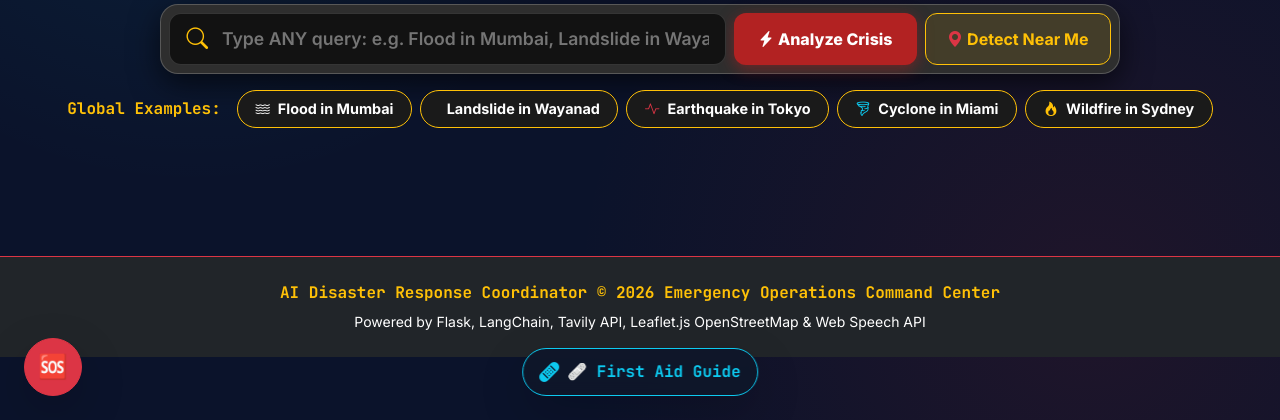
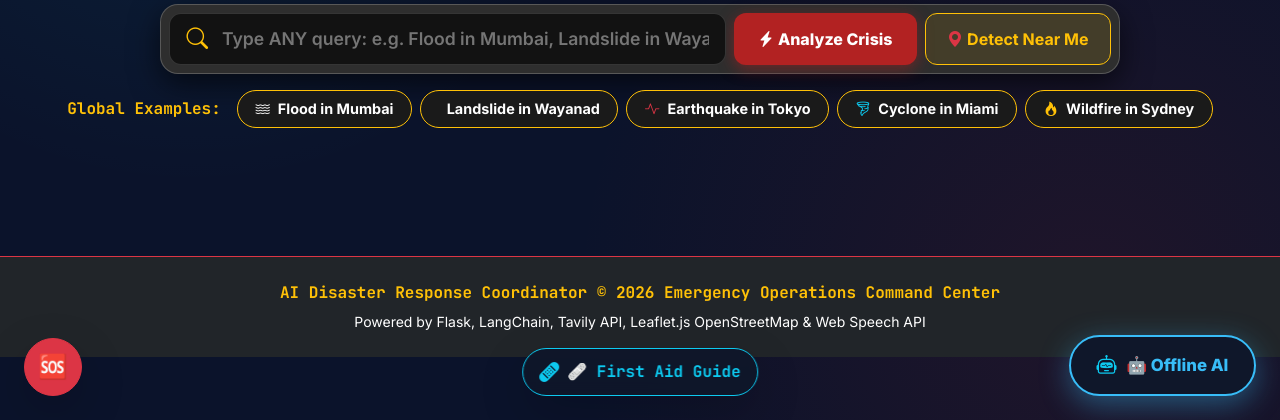
Before and after one commit to Vaibhavi0106/AI-Disaster-Response-Coordinator, a Flask app: page / in a window 1280 px wide. Shown: the part 380-800 px from the top of the page. Run offline with Flask 3, Linux system fonts and the light colour scheme; data that the repository does not hold is empty.

Commit message:
Transform Offline AI Survival Assistant into floating side drawer panel for Field Users

```diff
--- a/static/css/style.css
+++ b/static/css/style.css
@@ -734,3 +734,136 @@ h1, h2, h3, h4, h5, h6, .brand-text {
   transform: rotate(45deg);
   transition: transform 0.25s ease;
 }
+
+/* Floating Offline AI Survival Assistant Panel (Field Users & Public) */
+.offline-bot-floating-btn {
+  position: fixed;
+  bottom: 24px;
+  right: 24px;
+  z-index: 1050;
+  background: #0f172a;
+  color: #38bdf8;
+  border: 2px solid #38bdf8;
+  border-radius: 50px;
+  padding: 0.85rem 1.6rem;
+  font-weight: 800;
+  font-size: 1.05rem;
+  cursor: pointer;
+  box-shadow: 0 8px 30px rgba(56, 189, 248, 0.4);
+  display: flex;
+  align-items: center;
+  gap: 0.6rem;
+  transition: all 0.3s ease;
+}
+
+.offline-bot-floating-btn:hover {
+  transform: scale(1.05);
+  background: #1e293b;
+  box-shadow: 0 10px 35px rgba(56, 189, 248, 0.6);
+}
+
+.offline-bot-panel {
+  display: none;
+  position: fixed;
+  bottom: 90px;
+  right: 24px;
+  width: 420px;
+  height: 600px;
+  max-width: 92vw;
+  max-height: 85vh;
+  z-index: 1050;
+  background: #0f172a;
+  border: 2px solid #38bdf8;
+  border-radius: 18px;
+  box-shadow: 0 16px 50px rgba(0, 0, 0, 0.9);
+  flex-direction: column;
+  overflow: hidden;
+}
+
+.offline-bot-header {
+  background: #020617;
+  padding: 0.85rem 1.1rem;
+  border-bottom: 1.5px solid #38bdf8;
+  display: flex;
+  align-items: center;
+  justify-content: space-between;
+}
+
+.offline-bot-body {
+  flex: 1;
+  padding: 1rem;
+  overflow-y: auto;
+  display: flex;
+  flex-direction: column;
+  gap: 0.75rem;
+  background: #0f172a;
+}
+
+.offline-bot-chips-row {
+  display: flex;
+  gap: 0.5rem;
+  padding: 0.5rem 0.75rem;
+  overflow-x: auto;
+  background: #1e293b;
+  border-top: 1px solid #334155;
+  border-bottom: 1px solid #334155;
+  scrollbar-width: none;
+}
+
+.offline-bot-chips-row::-webkit-scrollbar {
+  display: none;
+}
+
+.offline-bot-chip {
+  white-space: nowrap;
+  background: #0f172a;
+  color: #38bdf8;
+  border: 1px solid #38bdf8;
+  padding: 0.25rem 0.65rem;
+  border-radius: 50px;
+  font-size: 0.75rem;
+  cursor: pointer;
+  transition: all 0.2s ease;
+}
+
+.offline-bot-chip:hover {
+  background: #38bdf8;
+  color: #0f172a;
+}
+
+.offline-bot-footer {
+  padding: 0.75rem;
+  background: #020617;
+  display: flex;
+  gap: 0.5rem;
+  align-items: center;
+}
+
+.offline-bot-input {
+  flex: 1;
+  background: #1e293b;
+  border: 1px solid #334155;
+  border-radius: 8px;
+  padding: 0.45rem 0.75rem;
+  color: #ffffff;
+}
+
+.offline-bot-input:focus {
+  outline: none;
+  border-color: #38bdf8;
+}
+
+.offline-bot-send-btn {
+  background: #38bdf8;
+  color: #020617;
+  border: none;
+  border-radius: 8px;
+  padding: 0.45rem 0.85rem;
+  font-weight: bold;
+  cursor: pointer;
+  transition: all 0.2s ease;
+}
+
+.offline-bot-send-btn:hover {
+  background: #0284c7;
+}
--- a/static/js/offline_bot.js
+++ b/static/js/offline_bot.js
@@ -142,6 +142,24 @@ function initOfflineBotUI() {
     const chatInput = document.getElementById('offlineChatInput');
     const chatSendBtn = document.getElementById('offlineChatSendBtn');
 
+    const toggleBtn = document.getElementById('offlineBotToggleBtn');
+    const closeBtn = document.getElementById('offlineBotCloseBtn');
+    const panel = document.getElementById('offlineBotPanel');
+    const chips = document.querySelectorAll('.offline-bot-chip');
+
+    if (toggleBtn && panel) {
+        toggleBtn.addEventListener('click', () => {
+            const isVisible = window.getComputedStyle(panel).display !== 'none';
+            panel.style.display = isVisible ? 'none' : 'flex';
+        });
+    }
+
+    if (closeBtn && panel) {
+        closeBtn.addEventListener('click', () => {
+            panel.style.display = 'none';
+        });
+    }
+
     // Update status badge on page load
     updateBotStatusBadge();
 
@@ -201,6 +219,16 @@ function initOfflineBotUI() {
         chatInput.addEventListener('keypress', (e) => {
             if (e.key === 'Enter') handleSend();
         });
+
+        chips.forEach(chip => {
+            chip.addEventListener('click', () => {
+                const q = chip.getAttribute('data-question');
+                if (q) {
+                    chatInput.value = q;
+                    handleSend();
+                }
+            });
+        });
     }
 }
 
--- a/templates/index.html
+++ b/templates/index.html
@@ -896,7 +840,82 @@
     </button>
     {% endif %}
 
-    <!-- 3. Bottom-Right: Floating AI Copilot Trigger (Admin Only) -->
+    <!-- 3. Bottom-Right: FLOATING OFFLINE AI SURVIVAL ASSISTANT (Field Users & Public ONLY — NEVER Admin) -->
+    {% if not (user and user.role == 'admin') %}
+    <button id="offlineBotToggleBtn" class="offline-bot-floating-btn" title="Open Offline AI Survival Assistant">
+        <i class="bi bi-robot text-info fs-5"></i>
+        <span>🤖 Offline AI</span>
+    </button>
+
+    <div id="offlineBotPanel" class="offline-bot-panel">
+        <!-- Header -->
+        <div class="offline-bot-header">
+            <div class="d-flex align-items-center gap-2">
+                <i class="bi bi-robot text-info fs-5"></i>
+                <div>
+                    <strong class="text-white font-mono fs-7 d-block">OFFLINE AI ASSISTANT</strong>
+                    <small class="text-info font-mono fs-8">In-Browser Grounded Inference</small>
+                </div>
+            </div>
+            <div class="d-flex align-items-center gap-2">
+                <div id="modelStatusBadgeContainer">
+                    <span id="modelStatusBadge" class="badge bg-secondary font-mono fs-8">Not Cached</span>
+                </div>
+                <button id="offlineBotCloseBtn" class="btn btn-sm text-white fs-5 p-0 border-0 ms-1" title="Close Panel">
+                    <i class="bi bi-x-lg"></i>
+                </button>
+            </div>
+        </div>
+
+        <!-- Download Pre-cache Section -->
+        <div id="modelDownloadBox" class="p-2 border-bottom border-secondary bg-dark font-mono fs-8">
+            <p class="text-white mb-2 fs-8">
+                Pre-download model (~250MB) while connected to use conversational AI offline.
+            </p>
+            <button id="prepareOfflineModelBtn" class="btn btn-sm btn-info font-mono fw-bold text-dark w-100">
+                <i class="bi bi-download me-1"></i> Download AI Model (~250MB)
+            </button>
+            <!-- Progress Bar -->
+            <div id="modelProgressContainer" class="mt-2 d-none">
+                <div class="progress bg-dark border border-secondary" style="height: 16px;">
+                    <div id="modelProgressBar" class="progress-bar progress-bar-striped progress-bar-animated bg-info font-mono fs-8" style="width: 0%;">0%</div>
+                </div>
+                <div id="modelProgressText" class="fs-8 text-info font-mono text-center mt-1">Initializing download...</div>
+            </div>
+        </div>
+
+        <!-- Chat History Area -->
+        <div id="offlineChatMessages" class="offline-bot-body font-mono fs-7">
+            <div class="offline-bot-msg msg-ai p-2 rounded bg-secondary bg-opacity-25 text-white border border-secondary">
+                <strong class="text-info d-block fs-8"><i class="bi bi-robot me-1"></i> Emergency AI Assistant:</strong>
+                Hello! Ask me any medical or first-aid question. I will provide grounded answers from verified Red Cross / WHO procedures.
+                <div class="mt-1 text-warning fs-8 border-top border-secondary pt-1">
+                    ⚠️ Offline assistant — for a real emergency, use SOS or call the hotlines above.
+                </div>
+            </div>
+        </div>
+
+        <!-- Suggested Prompt Chips Row -->
+        <div class="offline-bot-chips-row" id="offlineBotChipsRow">
+            <span class="offline-bot-chip" data-question="How to stop severe bleeding?">Severe Bleeding</span>
+            <span class="offline-bot-chip" data-question="How to perform CPR?">CPR Steps</span>
+            <span class="offline-bot-chip" data-question="How to treat a burn?">Burn Treatment</span>
+            <span class="offline-bot-chip" data-question="How to handle a fracture?">Fracture First-Aid</span>
+            <span class="offline-bot-chip" data-question="What to do during a flood?">Flood Survival</span>
+            <span class="offline-bot-chip" data-question="Earthquake survival tips">Earthquake Safety</span>
+        </div>
+
+        <!-- Footer Input Form -->
+        <div class="offline-bot-footer">
+            <input type="text" id="offlineChatInput" class="offline-bot-input font-mono fs-7" placeholder="Ask a first-aid question..." autocomplete="off">
+            <button id="offlineChatSendBtn" class="offline-bot-send-btn">
+                <i class="bi bi-send-fill"></i>
+            </button>
+        </div>
+    </div>
+    {% endif %}
+
+    <!-- 4. Bottom-Right: Floating AI Copilot Trigger (Admin Only) -->
     {% if user and user.role == 'admin' %}
     <button id="copilotToggleBtn" class="btn btn-warning rounded-circle shadow-lg p-0 position-fixed bottom-0 end-0 me-4 mb-4 d-flex align-items-center justify-content-center" style="width: 58px; height: 58px; z-index: 1040;" title="AI EOC Copilot">
         <i class="bi bi-robot fs-3 text-dark"></i>
```
Also changed, not shown: other parts of templates/index.html (+0 -56 lines).
